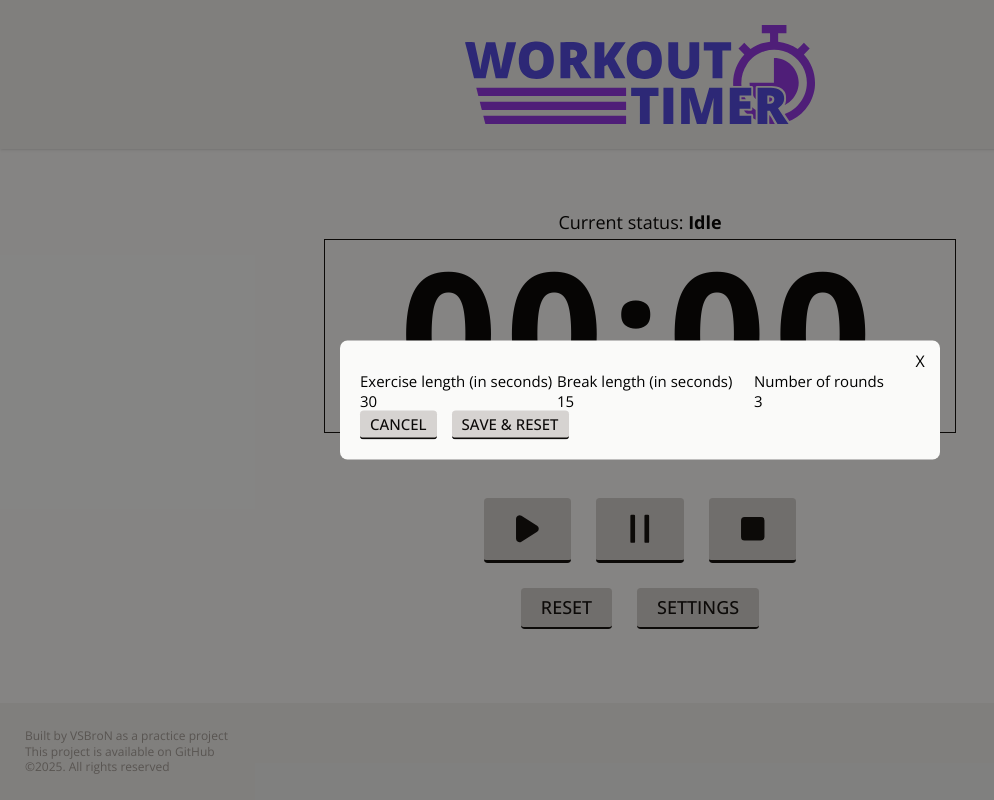
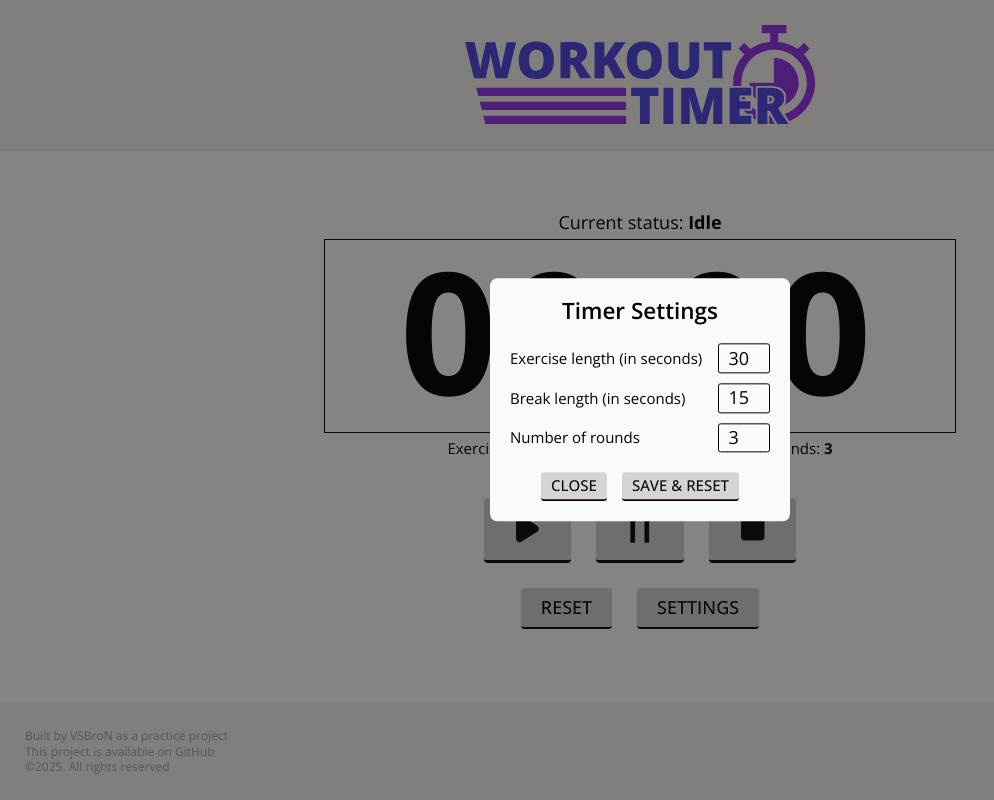
Before and after one commit to vsbron/workout-timer-2025-react, a React (Vite) app: page / in a window 1280 px wide. Both pictures are taken after a click on the element "SETTINGS". Shown: the whole page, without its empty margins (0-994 px from the left). Built offline with nearby package versions, Linux system fonts and the light colour scheme.

Commit message:
Style Modal window with settings'

```diff
--- a/src/components/Settings.tsx
+++ b/src/components/Settings.tsx
@@ -3,6 +3,7 @@ import { useState } from "react";
 import { useTimerContext } from "@/context/TimerContext";
 
 import Button from "@/ui/Button";
+import { FormGroup, FormInput, FormLabel } from "@/ui/Form";
 
 // Component prop types
 type SettingsProps = { settingsClose: () => void };
@@ -35,36 +36,34 @@ function Settings({ settingsClose }: SettingsProps) {
 
   // Returned JSX
   return (
-    <div className="mt-4">
-      <div className="flex text-2xl">
-        <div>
-          <label>Exercise length (in seconds)</label>
-          <input
-            type="text"
+    <div className="flex flex-col gap-8">
+      <h2 className="text-center font-semibold text-4xl">Timer Settings</h2>
+      <div className="flex flex-col gap-4">
+        <FormGroup>
+          <FormLabel>Exercise length (in seconds)</FormLabel>
+          <FormInput
             onChange={(e) => setNewExerciseLength(Number(e.target.value))}
             value={newExerciseLength}
           />
-        </div>
-        <div>
-          <label>Break length (in seconds)</label>
-          <input
-            type="text"
+        </FormGroup>
+        <FormGroup>
+          <FormLabel>Break length (in seconds)</FormLabel>
+          <FormInput
             onChange={(e) => setNewBreakLength(Number(e.target.value))}
             value={newBreakLength}
           />
-        </div>
-        <div>
-          <label>Number of rounds</label>
-          <input
-            type="text"
+        </FormGroup>
+        <FormGroup>
+          <FormLabel>Number of rounds</FormLabel>
+          <FormInput
             onChange={(e) => setNewRoundsNum(Number(e.target.value))}
             value={newRoundsNum}
           />
-        </div>
+        </FormGroup>
       </div>
-      <div className="flex gap-6">
+      <div className="flex gap-6 justify-center">
         <Button size="small" onClick={settingsClose}>
-          Cancel
+          Close
         </Button>
         <Button size="small" onClick={submitSettings}>
           Save & Reset
--- a/src/components/modal/ModalChildren.tsx
+++ b/src/components/modal/ModalChildren.tsx
@@ -5,19 +5,13 @@ import useModal from "@/components/modal/ModalContext";
 // Modal window
 export function Content({ children }: { children: ReactNode }) {
   // Getting the state from custom hook
-  const { isOpen, toggleModal } = useModal();
+  const { isOpen } = useModal();
 
   // Returned JSX
   return (
     isOpen && (
-      <div className="absolute top-1/2 -translate-y-1/2 left-0 right-0 mx-auto max-w-[60rem] bg-stone-50 p-[2rem] rounded-xl z-50">
+      <div className="absolute top-1/2 -translate-y-1/2 left-0 right-0 mx-auto max-w-[30rem] bg-stone-50 p-[2rem] rounded-xl z-50">
         {children}
-        <div
-          className="cursor-pointer w-[1rem] h-[1rem] flex justify-center items-center text-[1.6rem] leading-[1] p-[1rem] absolute top-[1rem] right-[1rem]"
-          onClick={toggleModal}
-        >
-          X
-        </div>
       </div>
     )
   );
--- /dev/null
+++ b/src/ui/Form.tsx
@@ -0,0 +1,36 @@
+import type { ReactNode } from "react";
+
+// Input props type
+type FormInputProps = {
+  onChange: (e: React.ChangeEvent<HTMLInputElement>) => void;
+  value: number;
+};
+
+// Input component
+export function FormInput({ onChange, value }: FormInputProps) {
+  // Returned JSX
+  return (
+    <input
+      type="text"
+      className="border-1 rounded-sm pt-1 pb-0.75 px-4 max-w-21"
+      onChange={onChange}
+      value={value}
+    />
+  );
+}
+
+///////////////////////////////////////////////////////////////////
+
+// Wrapper div for input
+export function FormGroup({ children }: { children: ReactNode }) {
+  // Returned JSX
+  return (
+    <div className="flex items-center justify-between gap-1">{children}</div>
+  );
+}
+
+// Label for the input
+export function FormLabel({ children }: { children: ReactNode }) {
+  // Returned JSX
+  return <label className="text-2xl">{children}</label>;
+}
```
